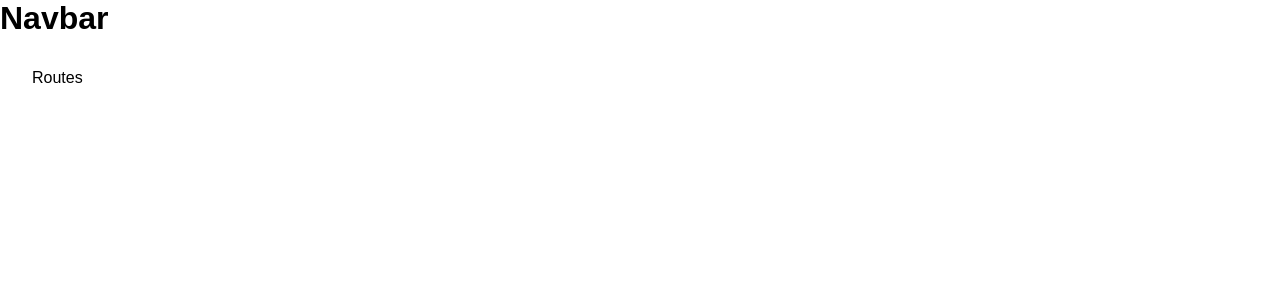
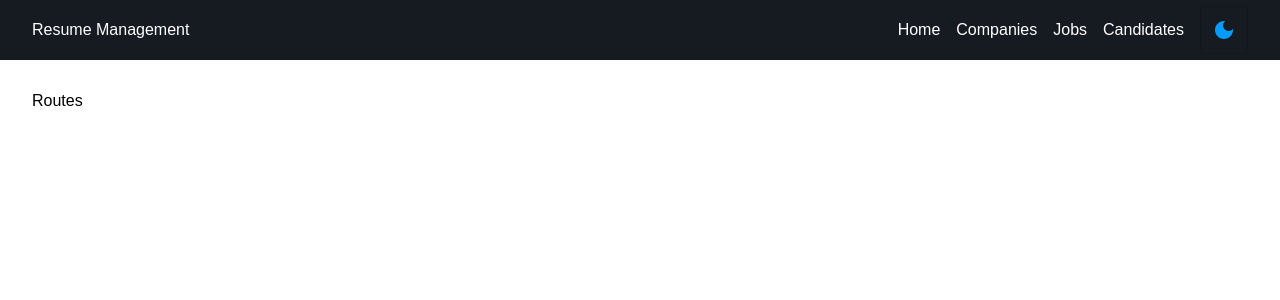
Before and after one commit to RavanHash/ResumeManagementApp, a React (Create React App) app in the folder resume-management-client/: page /companies in a window 1280 px wide. Shown: the top 300 px of the page. Built offline with nearby package versions, Linux system fonts and the light colour scheme.

Commit message:
Add Navbar

```diff
--- a/resume-management-client/package.json
+++ b/resume-management-client/package.json
@@ -5,6 +5,7 @@
   "dependencies": {
     "@emotion/react": "^11.11.1",
     "@emotion/styled": "^11.11.0",
+    "@mui/icons-material": "^5.11.16",
     "@mui/material": "^5.13.4",
     "@testing-library/jest-dom": "^5.16.5",
     "@testing-library/react": "^13.4.0",
--- a/resume-management-client/src/App.tsx
+++ b/resume-management-client/src/App.tsx
@@ -1,5 +1,6 @@
 import React, { useContext } from "react";
 import { ThemeContext } from "./context/theme.context";
+import Navbar from "./componetns/navbar/Navbar.component";
 
 function App() {
   const { darkMode } = useContext(ThemeContext);
@@ -7,7 +8,7 @@
   const appStyles = darkMode ? "app dark" : "app";
 
   return <div className={appStyles}>
-    <h1>Navbar</h1>
+    <Navbar/>
     <div className="wrapper">
       Routes
     </div>
--- /dev/null
+++ b/resume-management-client/src/componetns/navbar/Navbar.component.tsx
@@ -0,0 +1,54 @@
+import { useContext, useState } from "react";
+import "./navbar.scss";
+import { Link } from "react-router-dom";
+import { Menu, LightMode, DarkMode } from "@mui/icons-material";
+import { ToggleButton } from "@mui/material";
+import { ThemeContext } from "../../context/theme.context";
+
+const links = [
+  { href: "/", label: "Home" },
+  { href: "/companies", label: "Companies" },
+  { href: "/jobs", label: "Jobs" },
+  { href: "/candidates", label: "Candidates" },
+];
+
+const Navbar = () => {
+  const [open, setOpen] = useState<boolean>(false);
+  const { darkMode, toggleDarkMode } = useContext(ThemeContext);
+
+  const ToggleOpenMenu = () => {
+    setOpen((prevState) => !prevState);
+  };
+
+  const menuStyles = open ? "menu open" : "menu";
+
+  return (
+    <div className="navbar">
+      <div className="brand">
+        <span>Resume Management</span>
+      </div>
+      <div className={menuStyles}>
+        <ul>
+          {links.map((item) => (
+            <li key={item.href} onClick={ToggleOpenMenu}>
+              <Link to={item.href}>{item.label}</Link>
+            </li>
+          ))}
+        </ul>
+      </div>
+      <div className="hamburger">
+        <Menu onClick={ToggleOpenMenu} />
+      </div>
+      <div className="toggle">
+        <ToggleButton
+          value={"check"}
+          selected={darkMode}
+          onChange={toggleDarkMode}
+        >
+          {darkMode ? <LightMode /> : <DarkMode />}
+        </ToggleButton>
+      </div>
+    </div>
+  );
+};
+export default Navbar;
--- /dev/null
+++ b/resume-management-client/src/componetns/navbar/navbar.scss
@@ -0,0 +1,86 @@
+@import "../../mixins";
+
+.navbar {
+  @include d-flex(row, space-between, center);
+  color: #fff;
+  background-color: rgb(22, 27, 34);
+  width: 100%;
+  height: 60px;
+  padding: 0 2rem;
+
+  .brand {
+    flex: 1;
+  }
+
+  .menu {
+    ul {
+      @include d-flex(row, flex-start, center);
+      gap: 1rem;
+
+      li {
+        a {
+          color: #fff;
+          cursor: pointer;
+
+          opacity: 1;
+          transition: opacity 0.15s ease;
+
+          &:hover {
+            opacity: 0.7;
+          }
+        }
+      }
+    }
+  }
+
+  .hamburger {
+    display: none;
+    cursor: pointer;
+  }
+
+  .toggle {
+    margin-left: 1rem;
+    cursor: pointer;
+    svg {
+      color: var(--blue);
+    }
+  }
+}
+
+@media (max-width: 600px) {
+  .navbar {
+    padding: 0 1rem;
+
+    .menu {
+      @include d-flex(column, flex-start, center);
+      color: #fff;
+      background-color: rgb(22, 27, 34);
+      width: 240px;
+      height: 100vh;
+      position: fixed;
+      top: 0;
+      left: -240px;
+      z-index: 100;
+      transition: all 0.2s ease-in-out;
+
+      &.open {
+        left: 0;
+      }
+      ul {
+        @include d-flex(column, center, center);
+        gap: 2rem;
+        height: 100%;
+        li {
+          a {
+            color: #fff;
+            cursor: pointer;
+          }
+        }
+      }
+    }
+
+    .hamburger {
+      display: block;
+    }
+  }
+}
--- a/resume-management-client/src/gloabal.scss
+++ b/resume-management-client/src/gloabal.scss
@@ -9,7 +9,7 @@
   font-family: Arial, Helvetica, sans-serif;
 }
 :root {
-  --blue: #4864ff;
+  --blue: #009dff;
   --bg-color: #fff;
   --text-color1: #000;
   --text-color2: #555;
@@ -32,10 +32,10 @@
 .app {
   color: var(--text-color1);
   background-color: var(--bg-color);
-  transition: all 0.3s ease-in-out;
+  transition: all 0.2s ease-in-out;
 
   &.dark {
-    --bg-color: #000;
+    --bg-color: #0d1117;
     --text-color1: #fff;
     --text-color2: #999;
   }
```
Also changed, not shown: 1 other file (tests, documents, lock files or other folders).
